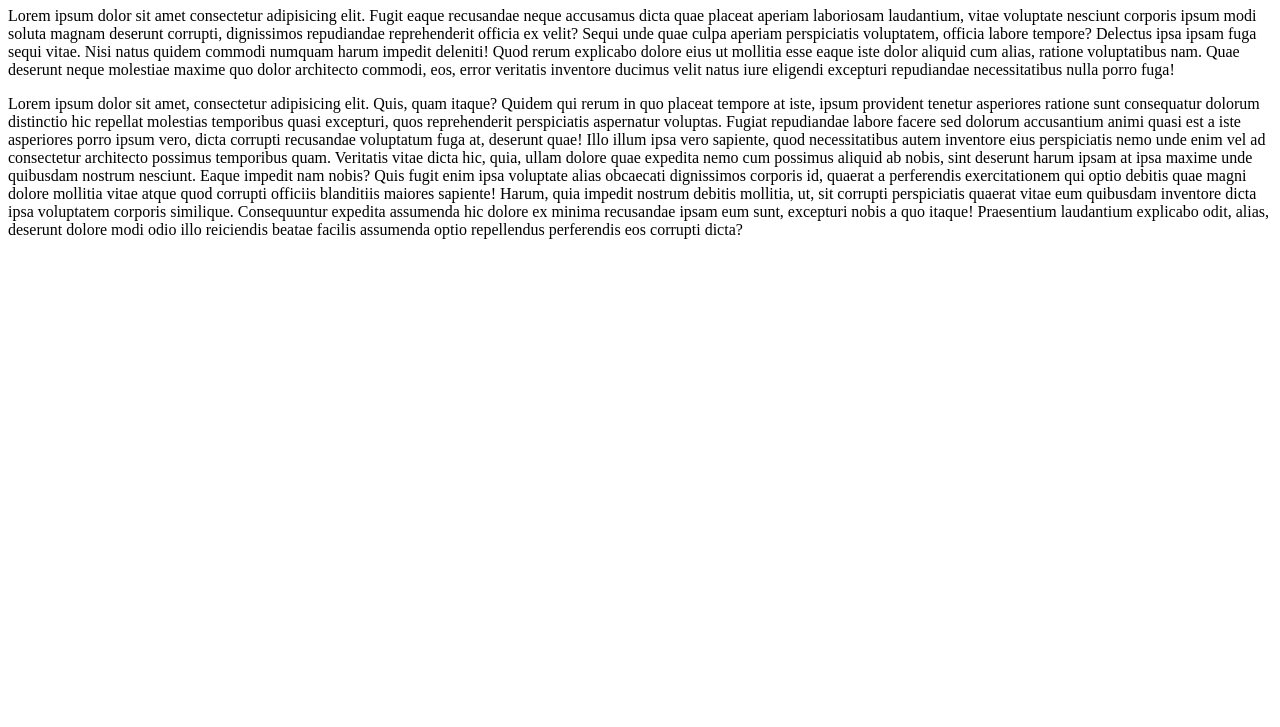
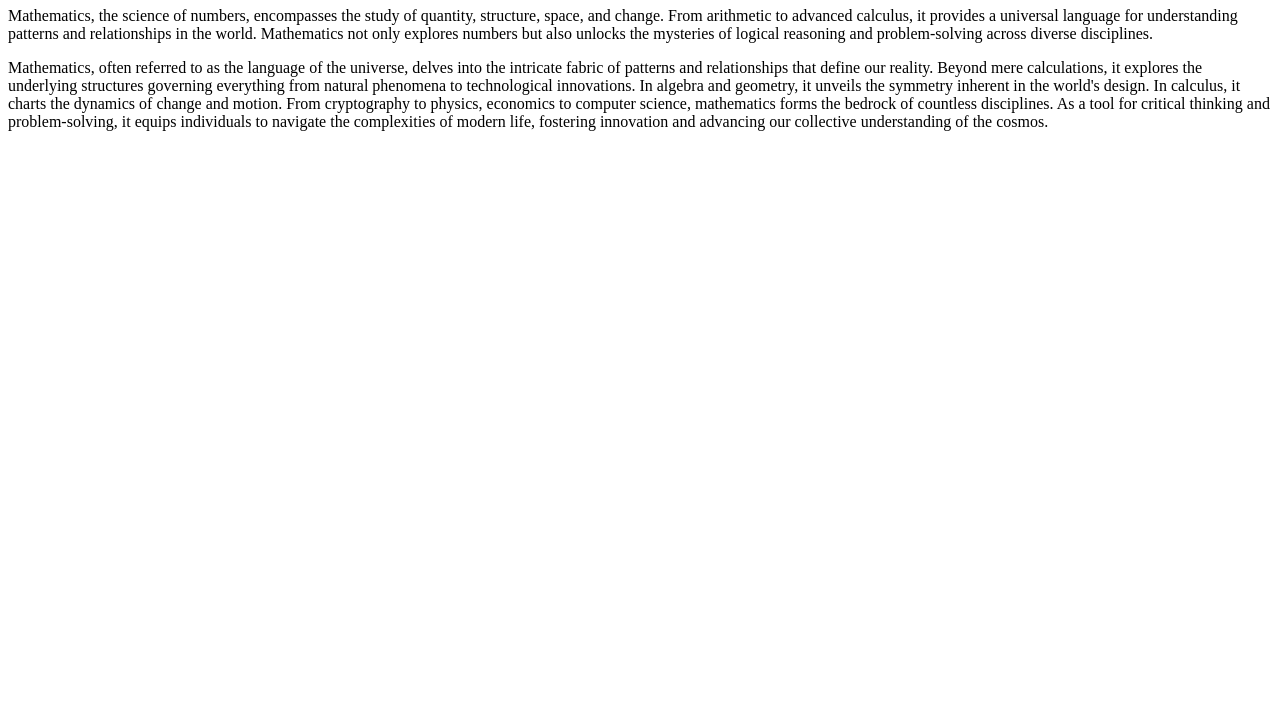
Before and after one commit to Engreyxien/my-first-repo, a plain HTML site: page index.html in a window 1280 px wide. Shown: the part 73-800 px from the top of the page. Drawn offline with Linux system fonts and the light colour scheme.

Commit message:
created index1.html

```diff
--- a/index.html
+++ b/index.html
@@ -4,42 +4,27 @@
     <title>My First Web Page</title>
   </head>
   <body>
-    <h1>mathematics is the science of numbers</h1>
+    <h1>Mathematics is the Science of numbers</h1>
     <p>
-      Lorem ipsum dolor sit amet consectetur adipisicing elit. Fugit eaque
-      recusandae neque accusamus dicta quae placeat aperiam laboriosam
-      laudantium, vitae voluptate nesciunt corporis ipsum modi soluta magnam
-      deserunt corrupti, dignissimos repudiandae reprehenderit officia ex velit?
-      Sequi unde quae culpa aperiam perspiciatis voluptatem, officia labore
-      tempore? Delectus ipsa ipsam fuga sequi vitae. Nisi natus quidem commodi
-      numquam harum impedit deleniti! Quod rerum explicabo dolore eius ut
-      mollitia esse eaque iste dolor aliquid cum alias, ratione voluptatibus
-      nam. Quae deserunt neque molestiae maxime quo dolor architecto commodi,
-      eos, error veritatis inventore ducimus velit natus iure eligendi excepturi
-      repudiandae necessitatibus nulla porro fuga!
+      Mathematics, the science of numbers, encompasses the study of quantity,
+      structure, space, and change. From arithmetic to advanced calculus, it
+      provides a universal language for understanding patterns and relationships
+      in the world. Mathematics not only explores numbers but also unlocks the
+      mysteries of logical reasoning and problem-solving across diverse
+      disciplines.
     </p>
     <p>
-      Lorem ipsum dolor sit amet, consectetur adipisicing elit. Quis, quam
-      itaque? Quidem qui rerum in quo placeat tempore at iste, ipsum provident
-      tenetur asperiores ratione sunt consequatur dolorum distinctio hic
-      repellat molestias temporibus quasi excepturi, quos reprehenderit
-      perspiciatis aspernatur voluptas. Fugiat repudiandae labore facere sed
-      dolorum accusantium animi quasi est a iste asperiores porro ipsum vero,
-      dicta corrupti recusandae voluptatum fuga at, deserunt quae! Illo illum
-      ipsa vero sapiente, quod necessitatibus autem inventore eius perspiciatis
-      nemo unde enim vel ad consectetur architecto possimus temporibus quam.
-      Veritatis vitae dicta hic, quia, ullam dolore quae expedita nemo cum
-      possimus aliquid ab nobis, sint deserunt harum ipsam at ipsa maxime unde
-      quibusdam nostrum nesciunt. Eaque impedit nam nobis? Quis fugit enim ipsa
-      voluptate alias obcaecati dignissimos corporis id, quaerat a perferendis
-      exercitationem qui optio debitis quae magni dolore mollitia vitae atque
-      quod corrupti officiis blanditiis maiores sapiente! Harum, quia impedit
-      nostrum debitis mollitia, ut, sit corrupti perspiciatis quaerat vitae eum
-      quibusdam inventore dicta ipsa voluptatem corporis similique. Consequuntur
-      expedita assumenda hic dolore ex minima recusandae ipsam eum sunt,
-      excepturi nobis a quo itaque! Praesentium laudantium explicabo odit,
-      alias, deserunt dolore modi odio illo reiciendis beatae facilis assumenda
-      optio repellendus perferendis eos corrupti dicta?
+      Mathematics, often referred to as the language of the universe, delves
+      into the intricate fabric of patterns and relationships that define our
+      reality. Beyond mere calculations, it explores the underlying structures
+      governing everything from natural phenomena to technological innovations.
+      In algebra and geometry, it unveils the symmetry inherent in the world's
+      design. In calculus, it charts the dynamics of change and motion. From
+      cryptography to physics, economics to computer science, mathematics forms
+      the bedrock of countless disciplines. As a tool for critical thinking and
+      problem-solving, it equips individuals to navigate the complexities of
+      modern life, fostering innovation and advancing our collective
+      understanding of the cosmos.
     </p>
   </body>
 </html>
```
